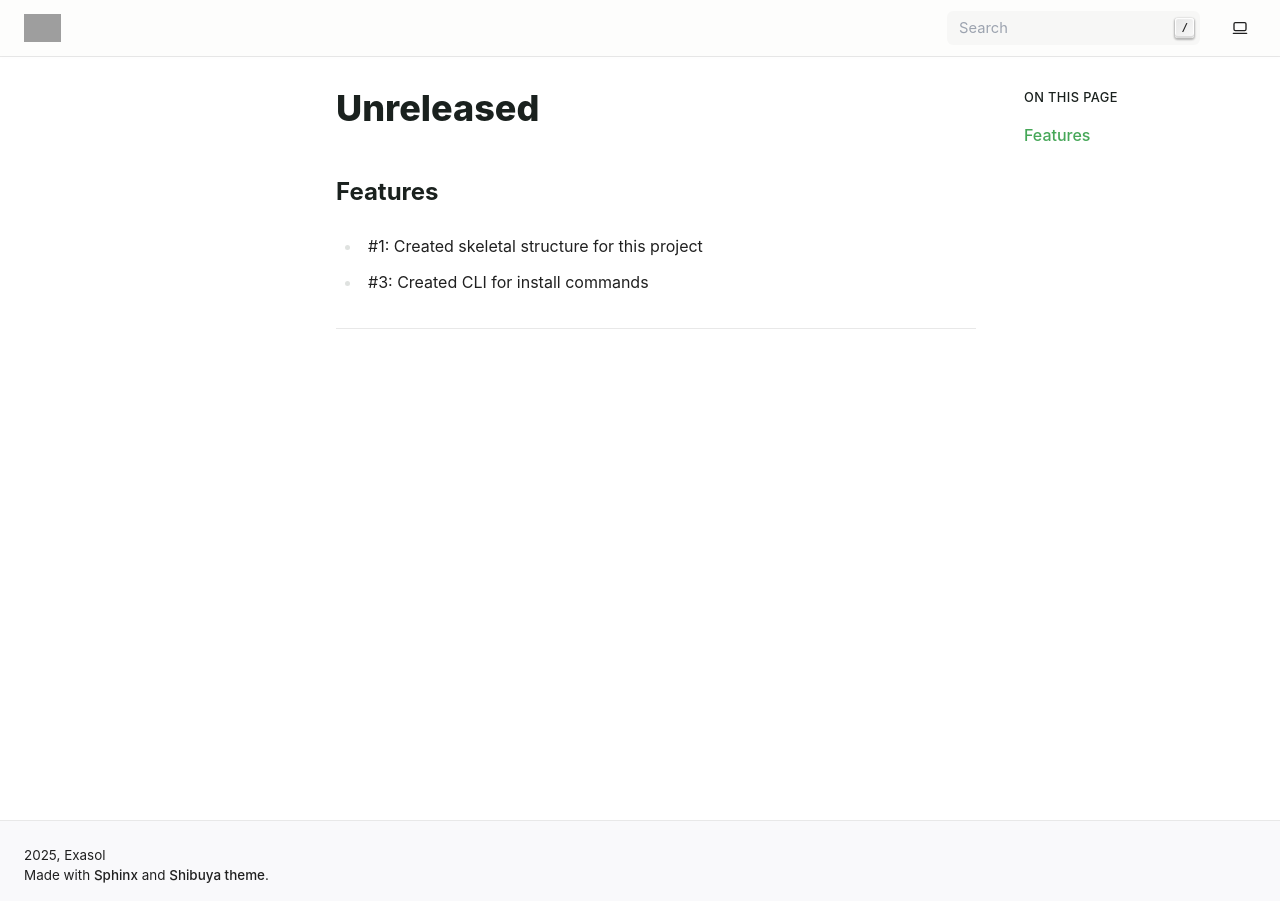
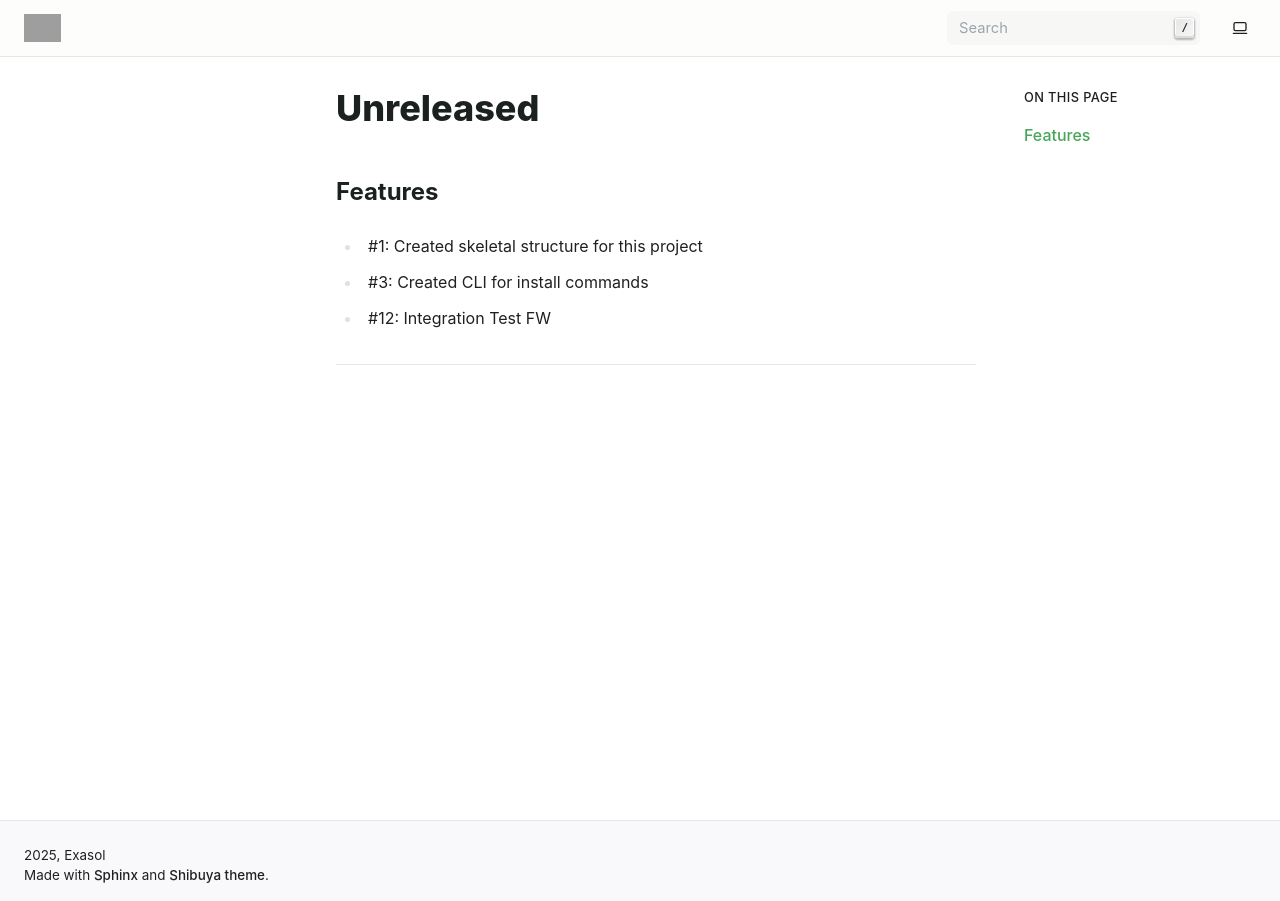
Before and after one commit to exasol/script-languages-package-management, a Sphinx documentation site: the page built from doc/changes/unreleased.md, in a window 1280 px wide. Built offline with Sphinx 7.4.7, drawn with Linux system fonts in a browser that asks for light colours; pages that are not in the unit, such as notebooks, are missing from menus; grey boxes are pictures that could not be loaded.

Commit message:
Updated changelog

```diff
--- a/doc/changes/unreleased.md
+++ b/doc/changes/unreleased.md
@@ -4,3 +4,4 @@
 
  - #1: Created skeletal structure for this project
  - #3: Created CLI for install commands
+- #12: Integration Test FW
```
